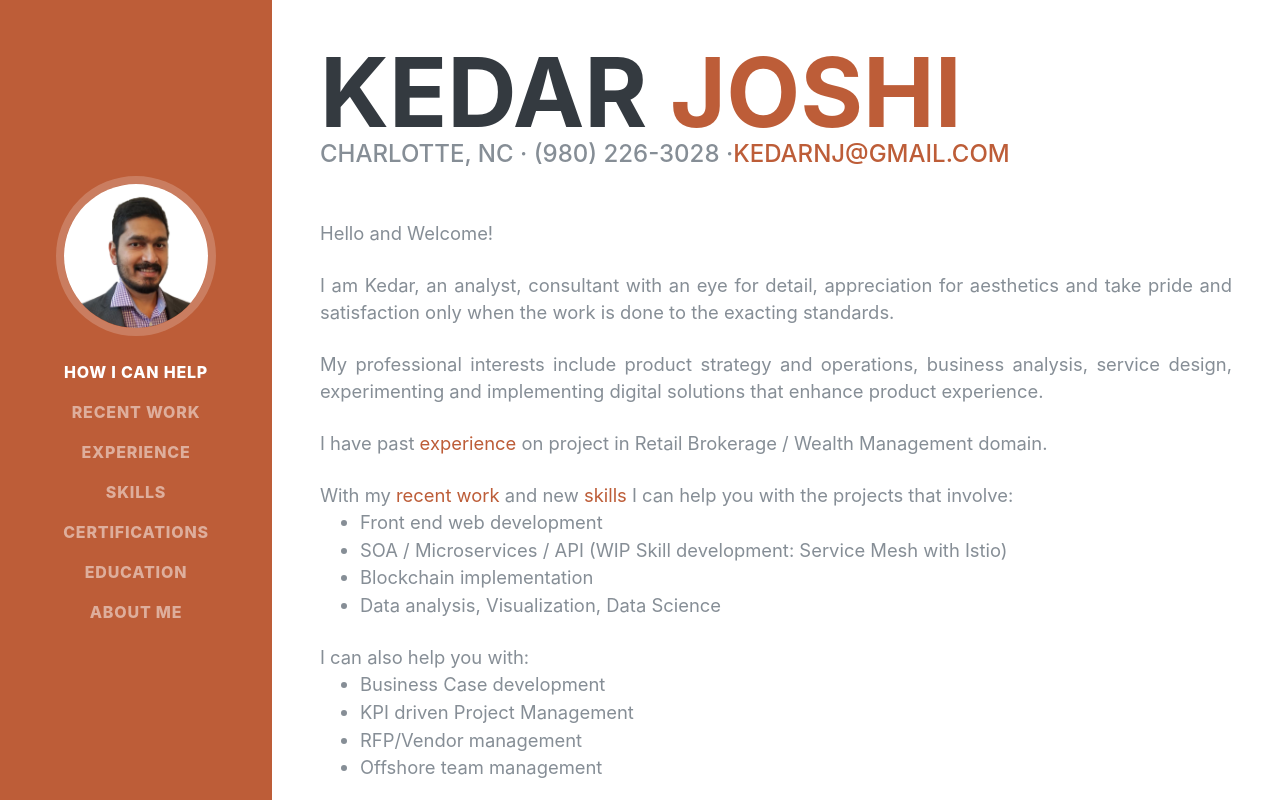
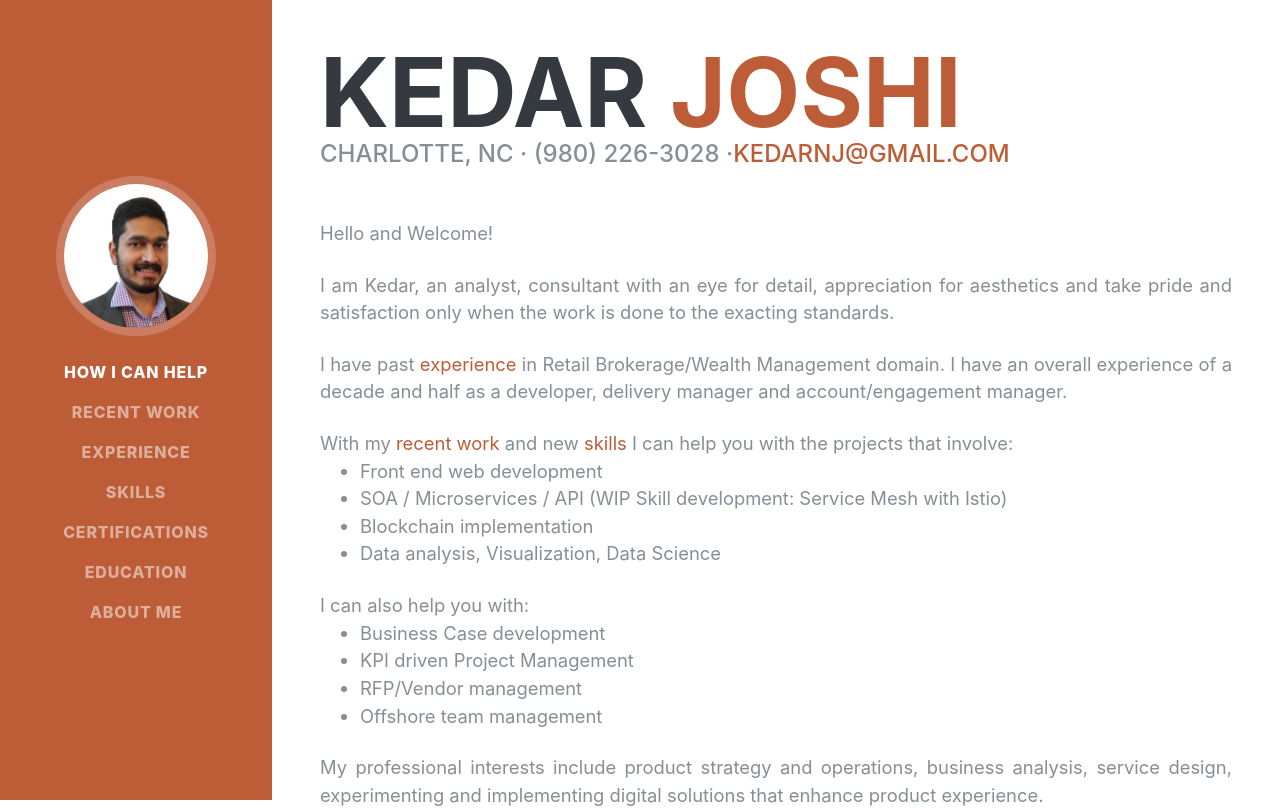
Before and after one commit to KedarJo/profile, a React (Create React App) app: page / in a window 1280 px wide. Shown: the top 808 px of the page. Built offline with nearby package versions, Linux system fonts and the light colour scheme; a web font is replaced by a local one.

Commit message:
consemtic

```diff
--- a/src/components/Home.js
+++ b/src/components/Home.js
@@ -14,8 +14,7 @@ function Home() {
             <div className='text-justify'>
               <p className="lead mb-4">Hello and Welcome! </p>
               <p className="lead mb-4">I am Kedar, an analyst, consultant with an eye for detail, appreciation for aesthetics and take pride and satisfaction only when the work is done to the exacting standards. </p>
-              <p className="lead mb-4">My professional interests include product strategy and operations, business analysis, service design, experimenting and implementing digital solutions that enhance product experience. </p>
-              <p className="lead mb-4">I have past <a href={process.env.PUBLIC_URL + '/Experience'}>experience</a> on project in Retail Brokerage / Wealth Management domain.</p>
+              <p className="lead mb-4">I have past <a href={process.env.PUBLIC_URL + '/Experience'}>experience</a> in Retail Brokerage/Wealth Management domain. I have an overall experience of a decade and half as a developer, delivery manager and account/engagement manager. </p>
               <p className="lead mb-4">With my <a href={process.env.PUBLIC_URL + '/Portfolio'}>recent work</a> and new <a href={process.env.PUBLIC_URL + '/Skills'}>skills</a> I can help you with the projects that involve:
                 <ul>
                   <li>Front end web development</li>
@@ -32,6 +31,7 @@ function Home() {
                   <li>Offshore team management</li>
                 </ul>
               </p>
+              <p className="lead mb-4">My professional interests include product strategy and operations, business analysis, service design, experimenting and implementing digital solutions that enhance product experience. </p>
               <p className="lead mb-4">I love learning by being hands on and help teams achieve their goals. I am a great fit for any role that sits at the intersection of business savvy and technology.</p>
               <p className="lead mb-4">Find a bit more <a href={process.env.PUBLIC_URL + '/About'}>about me</a>.</p>
               <p className="lead mb-4">Say Hello <a href="mailto:kedarnj@gmail.com">@email</a> </p>
```
